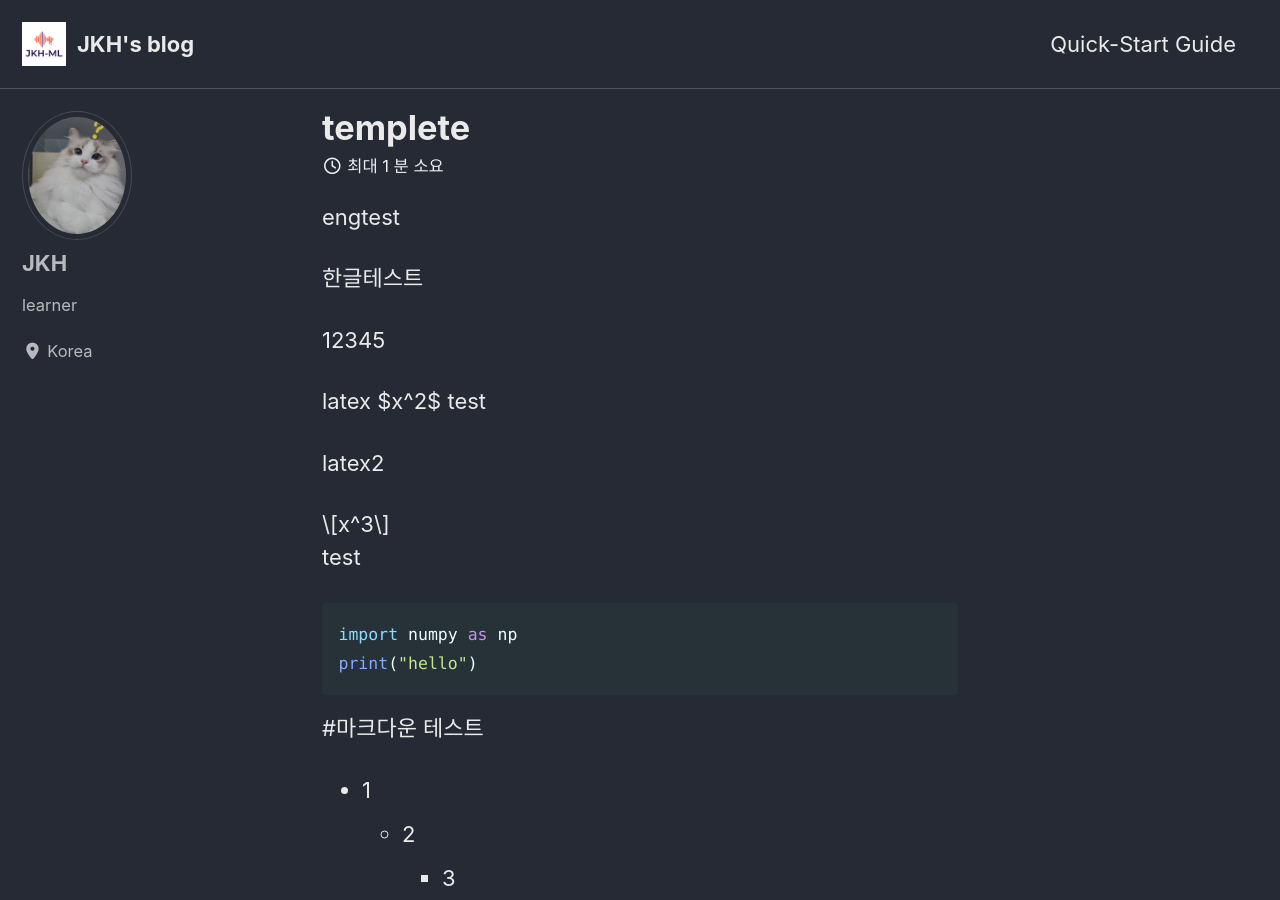
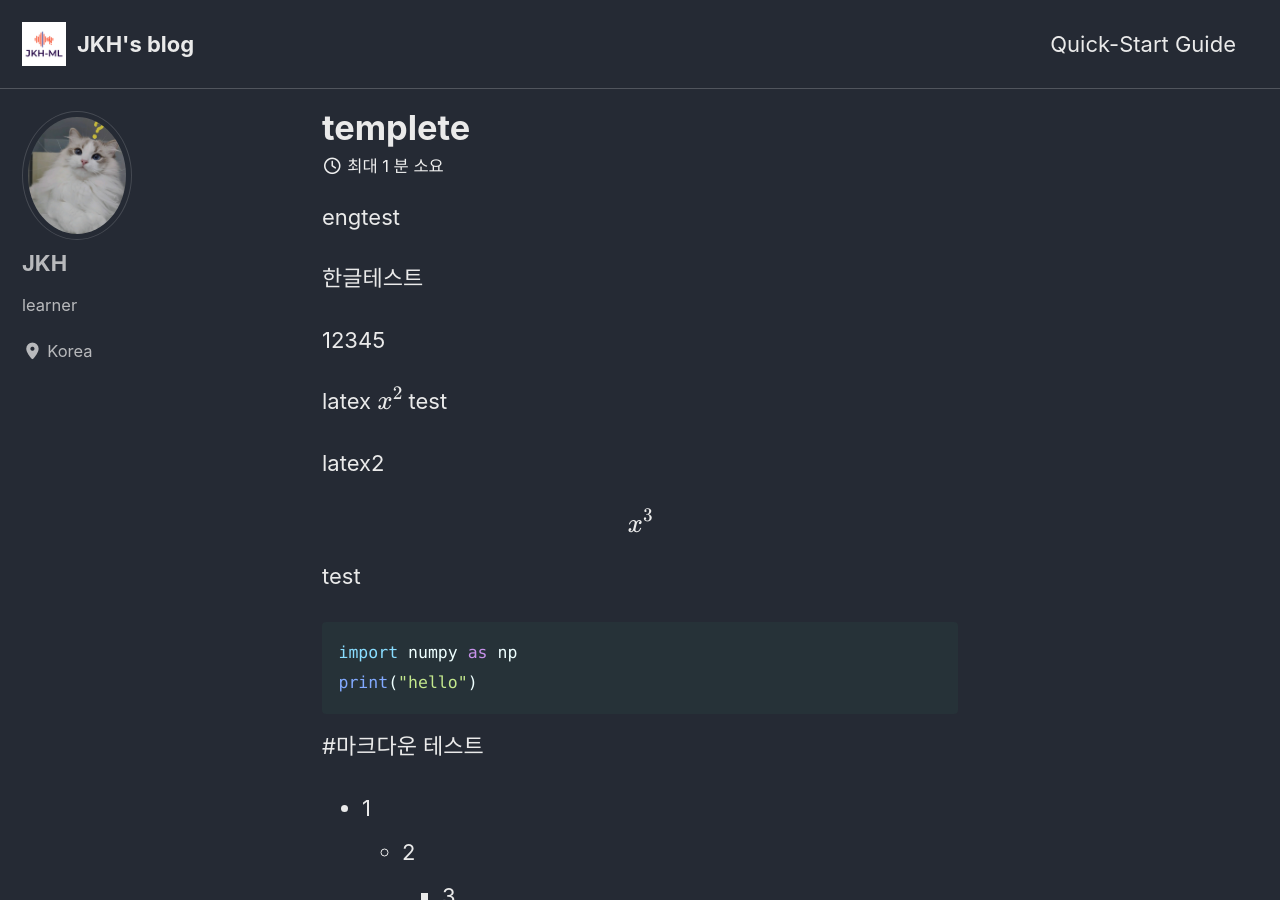
Before and after one commit to JKH-ML/JKH-ML.github.io, a Jekyll site: the page built from _posts/2024-10-09-templete.md, in a window 1280 px wide and 900 px high. Built offline with Jekyll 4.4.1, drawn with Linux system fonts in a browser that asks for light colours; cached includes are drawn as plain includes; formulas are drawn with MathJax 3; part of the change alters nothing that is shown.

Commit message:
Add LaTex function

```diff
--- a/_includes/scripts.html
+++ b/_includes/scripts.html
@@ -26,3 +26,22 @@
     <script src="{{ script | relative_url }}"></script>
   {% endfor %}
 {% endif %}
+
+
+<!-- Add LaTex function -->
+<script type="text/javascript" async
+	src="https://cdnjs.cloudflare.com/ajax/libs/mathjax/2.7.5/latest.js?config=TeX-MML-AM_CHTML">
+</script>
+
+<script type="text/x-mathjax-config">
+   MathJax.Hub.Config({
+     extensions: ["tex2jax.js"],
+     jax: ["input/TeX", "output/HTML-CSS"],
+     tex2jax: {
+       inlineMath: [ ['$','$'], ["\\(","\\)"] ],
+       displayMath: [ ['$$','$$'], ["\\[","\\]"] ],
+       processEscapes: true
+     },
+     "HTML-CSS": { availableFonts: ["TeX"] }
+   });
+</script>
```
